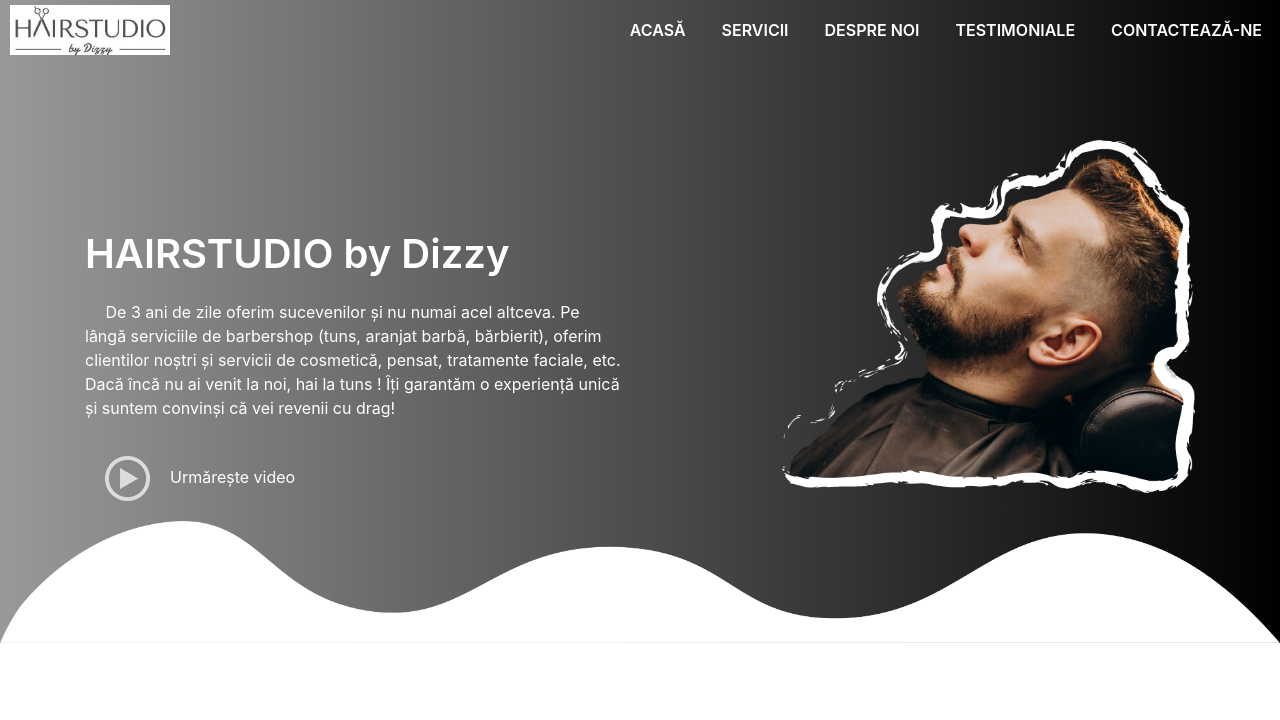
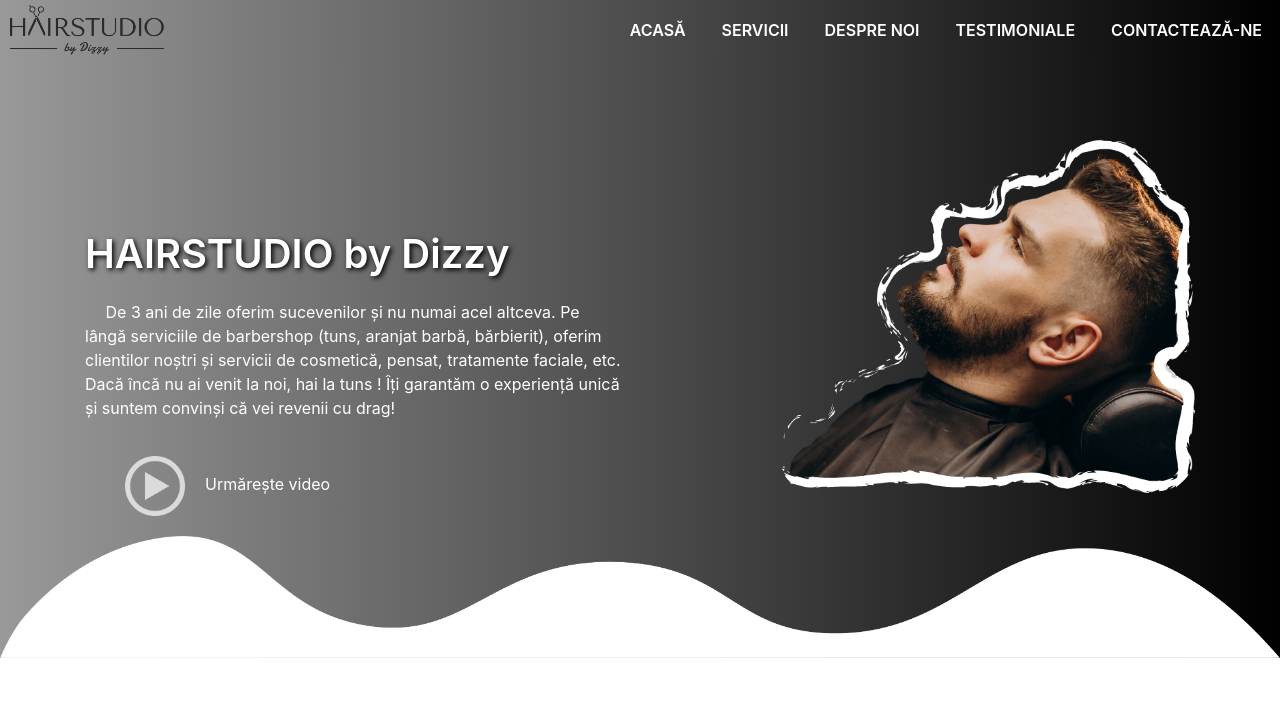
Before and after one commit to CameliaCojocaru/Dizzy-Template, a plain HTML site: page index.html in a window 1280 px wide. Shown: the top 720 px of the page. Drawn offline with nearby package versions, Linux system fonts and the light colour scheme.

Commit message:
[UPDATE]Adding better logo and some animation

```diff
--- a/index.html
+++ b/index.html
@@ -12,7 +12,7 @@
 	<section id="nav-bar">
 
 <nav class="navbar navbar-expand-lg navbar-light ">
-  <a class="navbar-brand" href="#"><img src="images/logo.jpg"></a>
+  <a class="navbar-brand" href="#"><img src="images/logo-1.png"></a>
   <button class="navbar-toggler" type="button" data-toggle="collapse"
   data-target="#navbarNav" aria-controls="navbarNav" aria-expanded="false"
   aria-label="Toggle navigation">
@@ -48,7 +48,7 @@
 <p>&emsp; De 3 ani de zile oferim sucevenilor și nu numai acel altceva. Pe lângă serviciile de barbershop
  (tuns, aranjat barbă, bărbierit), oferim clientilor noștri și servicii de cosmetică, pensat, tratamente faciale,
  etc. Dacă încă nu ai venit la noi, hai la tuns ! Îți garantăm o experiență unică și suntem convinși că vei revenii cu drag! </p>
-<a href="https://www.youtube.com/watch?v=nzWFqlzxVpc"><img src="images/play-logo.png" class="play-logo">Urmărește video</a>
+<a class="play-logo" href="https://www.youtube.com/watch?v=nzWFqlzxVpc"><img src="images/play-logo.png" class="play-logo">Urmărește video</a>
 </div>
 <div class="col-md-6 text-center">
 <img src="images/home1.png" class="img-fluid">
@@ -160,7 +160,7 @@ since the 1500s </p>
 <div class="container" >
 <div class="row">
 <div class="col-md-4 footer-box">
-<img src="images/logo.jpg" class="footer-logo">
+<img src="images/logo-1.png" class="footer-logo">
 <p>Lorem Ipsum is simply dummy text of the printing and typesetting
 industry.Lorem Ipsum has been the industry's standard dummy text ever
 since the 1500s </p>
--- a/style.css
+++ b/style.css
@@ -35,6 +35,10 @@ body
 	/* float: right; */
 	text-align: center;
 }
+.navbar-nav li a:hover
+{
+	opacity: 0.5;
+}
 .fa-bars
 {
 	color: #fff;
@@ -63,12 +67,18 @@ body
 	font-size: 40px;
 	font-weight: 600;
 	margin-top: 100px;
+	text-shadow: 2px 2px 5px black;
 
 }
 .play-logo
 {
-	height: 45px;
+	height: 60px;
 	margin: 20px;
+}
+
+.play-logo:hover
+{
+	opacity:0.5;
 }
 #banner a
 {
@@ -137,6 +147,10 @@ body
 	border: none;
 	border-radius: 20px;
 	background-image: linear-gradient( to right, #999999, #000000) ;
+}
+#services .btn-primary:hover
+{
+opacity:0.5;
 }
 /*--------------------------SECTION DESPRE NOI--------------*/
 
```
Also changed, not shown: images/logo-1.png (added).
